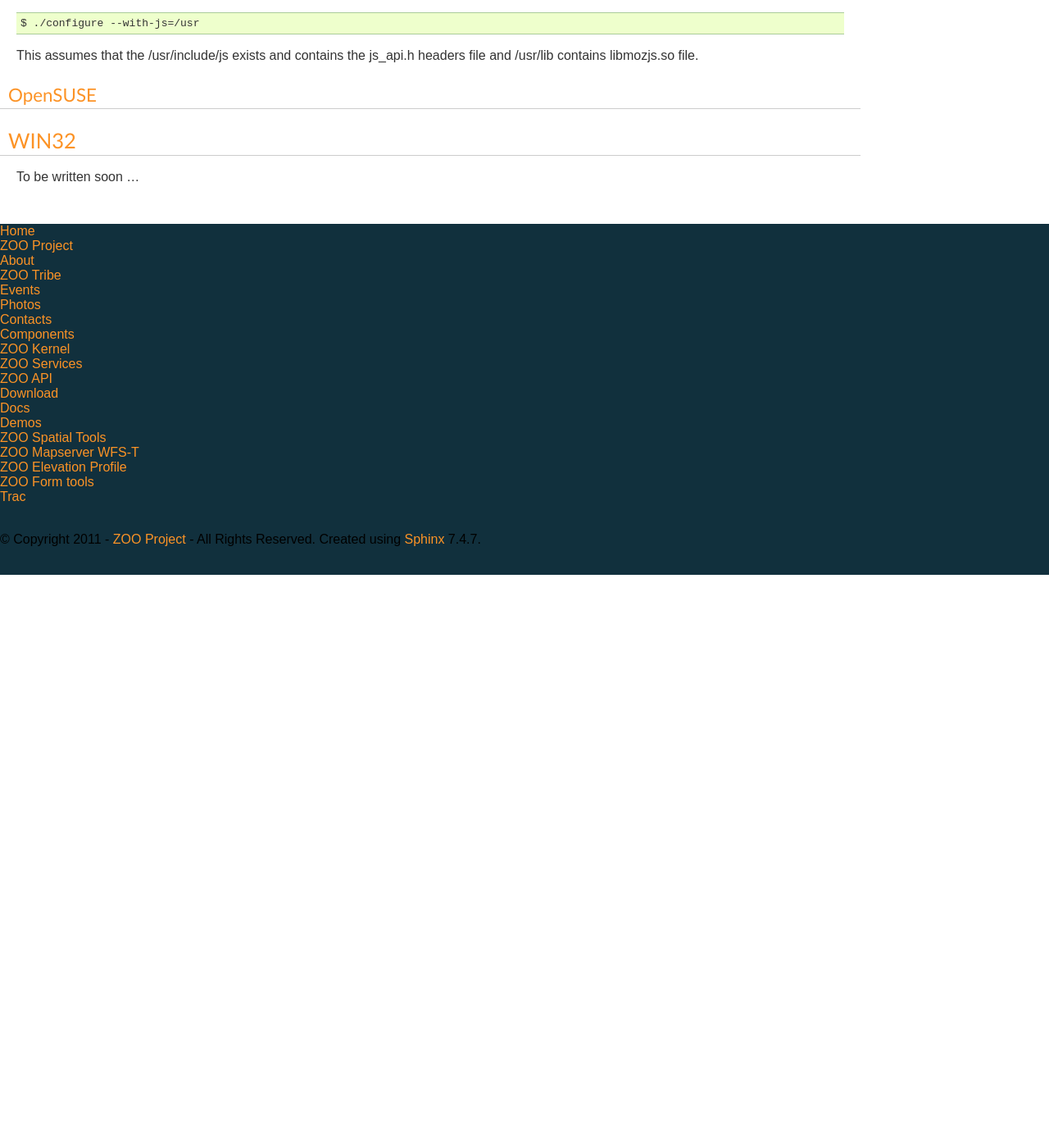
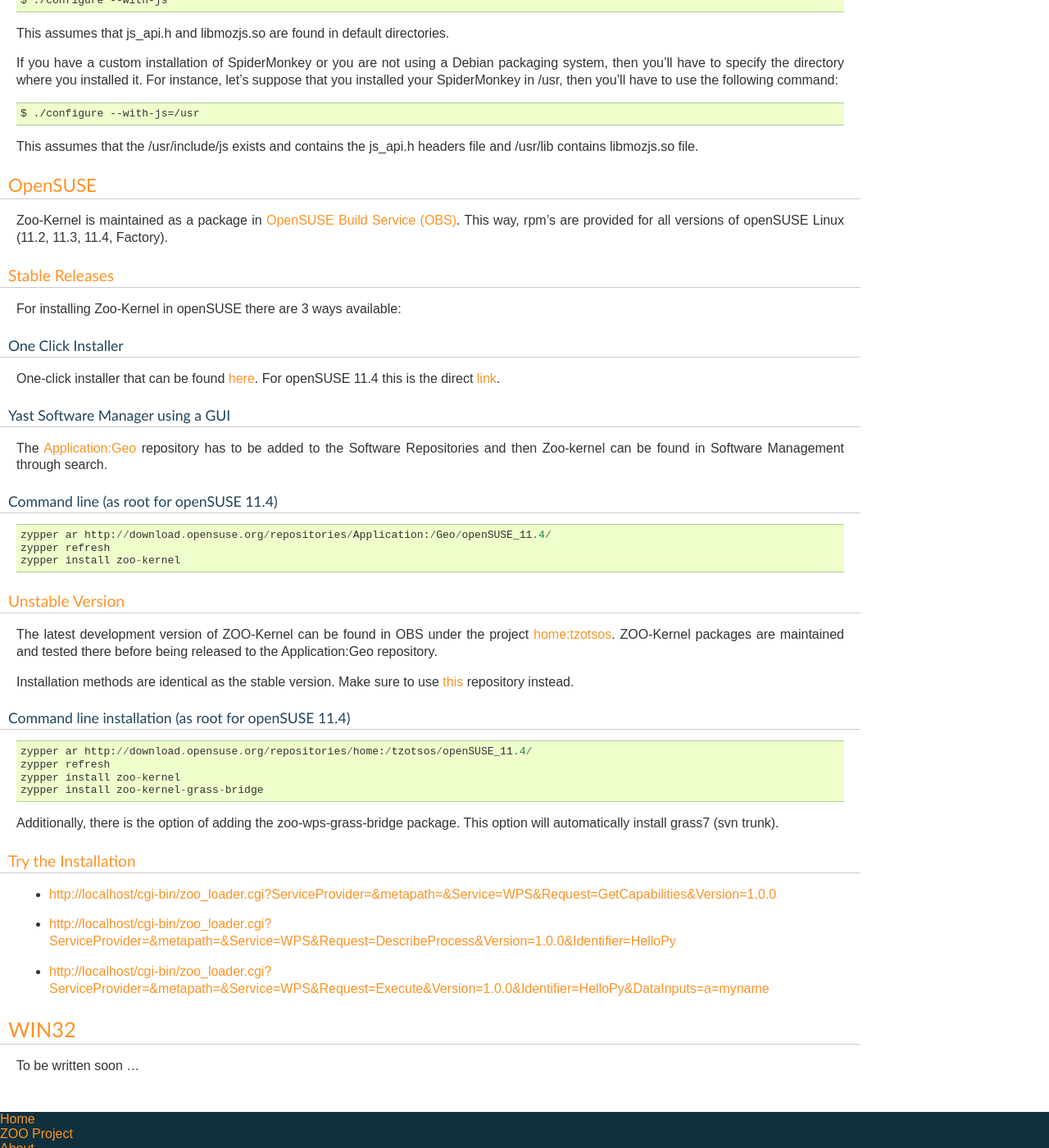
Before and after one commit to hydroleader/zoo-project, a Sphinx documentation site: the page built from docs/kernel/installation.txt, in a window 1280 px wide and 1400 px high, scrolled down 5179 px. Shown: the whole window at 82% size. Built offline with Sphinx 7.4.7, drawn with Linux system fonts in a browser that asks for light colours; before the commit the page ends 5880 px from its top, so only the background shows below that; some of the changed text lies outside the part shown.

Commit message:
add OpenSuse notes

```diff
--- a/docs/kernel/installation.txt
+++ b/docs/kernel/installation.txt
@@ -278,6 +278,63 @@ This assumes that the /usr/include/js exists and contains the js_api.h headers f
 OpenSUSE
 ********
 
+Zoo-Kernel is maintained as a package in `OpenSUSE Build Service (OBS) <https://build.opensuse.org/package/show?package=zoo-kernel&project=Application%3AGeo>`__.
+This way, rpm's are provided for all versions of openSUSE Linux (11.2, 11.3, 11.4, Factory).
+
+Stable Releases
+^^^^^^^^^^^^^^^
+
+For installing Zoo-Kernel in openSUSE there are 3 ways available:
+
+One Click Installer
+###################
+
+One-click installer that can be found  `here <http://software.opensuse.org/search?q=zoo-kernel&baseproject=openSUSE%3A11.4&lang=en&exclude_debug=true>`__.
+For openSUSE 11.4 this is the direct `link <http://software.opensuse.org/ymp/Application:Geo/openSUSE_11.4/zoo-kernel.ymp?base=openSUSE%3A11.4&query=zoo-kernel>`__.
+
+Yast Software Manager using a GUI
+#################################
+
+The `Application:Geo <http://download.opensuse.org/repositories/Application:/Geo/>`__ repository has to be added
+to the Software Repositories and then Zoo-kernel can be found in Software Management through search.
+
+Command line (as root for openSUSE 11.4)
+########################################
+
+::
+
+  zypper ar http://download.opensuse.org/repositories/Application:/Geo/openSUSE_11.4/
+  zypper refresh
+  zypper install zoo-kernel
+
+Unstable Version
+^^^^^^^^^^^^^^^^
+
+The latest development version of ZOO-Kernel can be found in OBS under the project `home:tzotsos <https://build.opensuse.org/project/show?project=home%3Atzotsos>`__.
+ZOO-Kernel packages are maintained and tested there before being released to the Application:Geo repository.
+
+Installation methods are identical as the stable version. Make sure to use `this <http://download.opensuse.org/repositories/home:/tzotsos/>`__ repository instead.
+
+Command line installation (as root for openSUSE 11.4)
+#####################################################
+
+::
+
+  zypper ar http://download.opensuse.org/repositories/home:/tzotsos/openSUSE_11.4/
+  zypper refresh
+  zypper install zoo-kernel
+  zypper install zoo-kernel-grass-bridge
+
+Additionally, there is the option of adding the zoo-wps-grass-bridge package. This option will automatically install grass7 (svn trunk).
+
+Try the Installation
+^^^^^^^^^^^^^^^^^^^^
+
+- http://localhost/cgi-bin/zoo_loader.cgi?ServiceProvider=&metapath=&Service=WPS&Request=GetCapabilities&Version=1.0.0
+- http://localhost/cgi-bin/zoo_loader.cgi?ServiceProvider=&metapath=&Service=WPS&Request=DescribeProcess&Version=1.0.0&Identifier=HelloPy
+- http://localhost/cgi-bin/zoo_loader.cgi?ServiceProvider=&metapath=&Service=WPS&Request=Execute&Version=1.0.0&Identifier=HelloPy&DataInputs=a=myname
+
+
 WIN32
 -----
 
```
